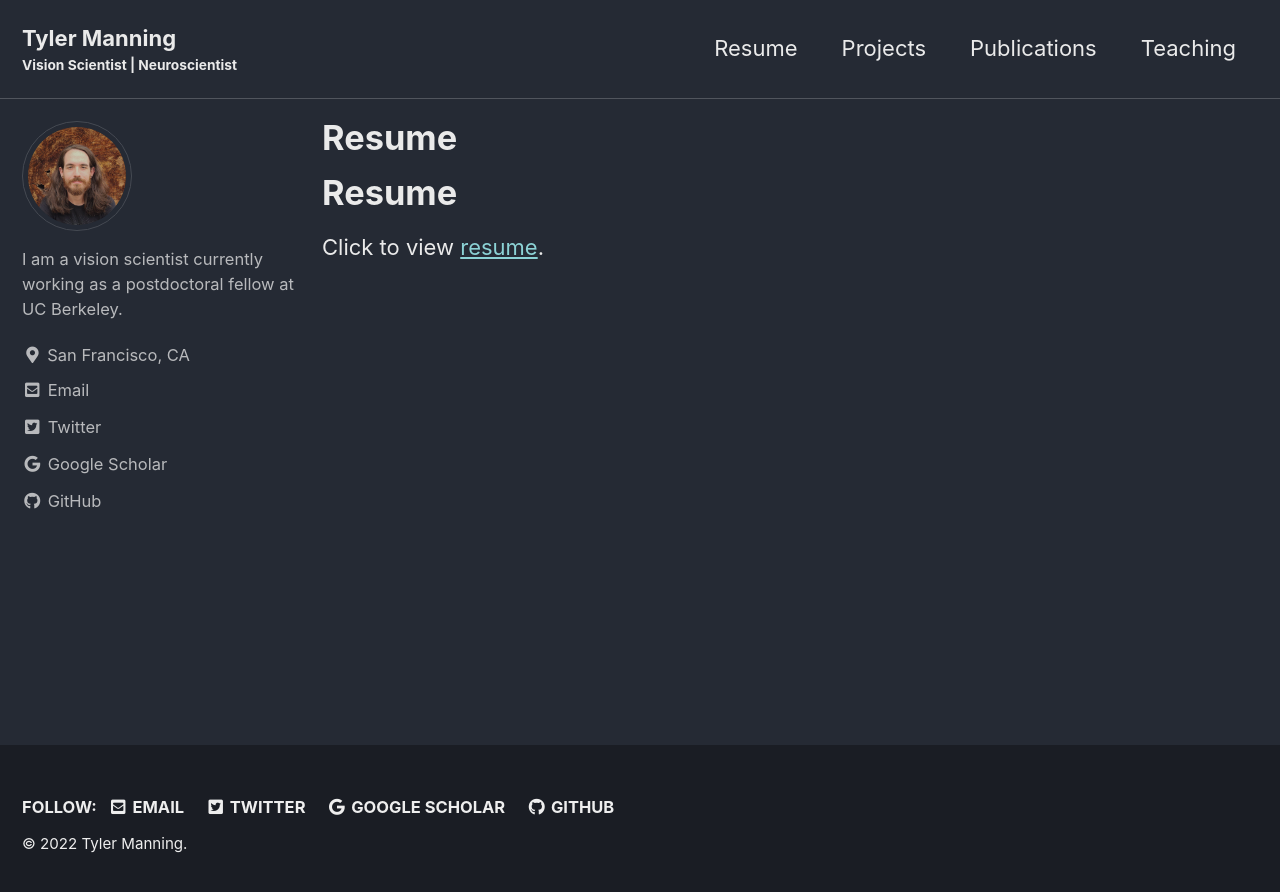
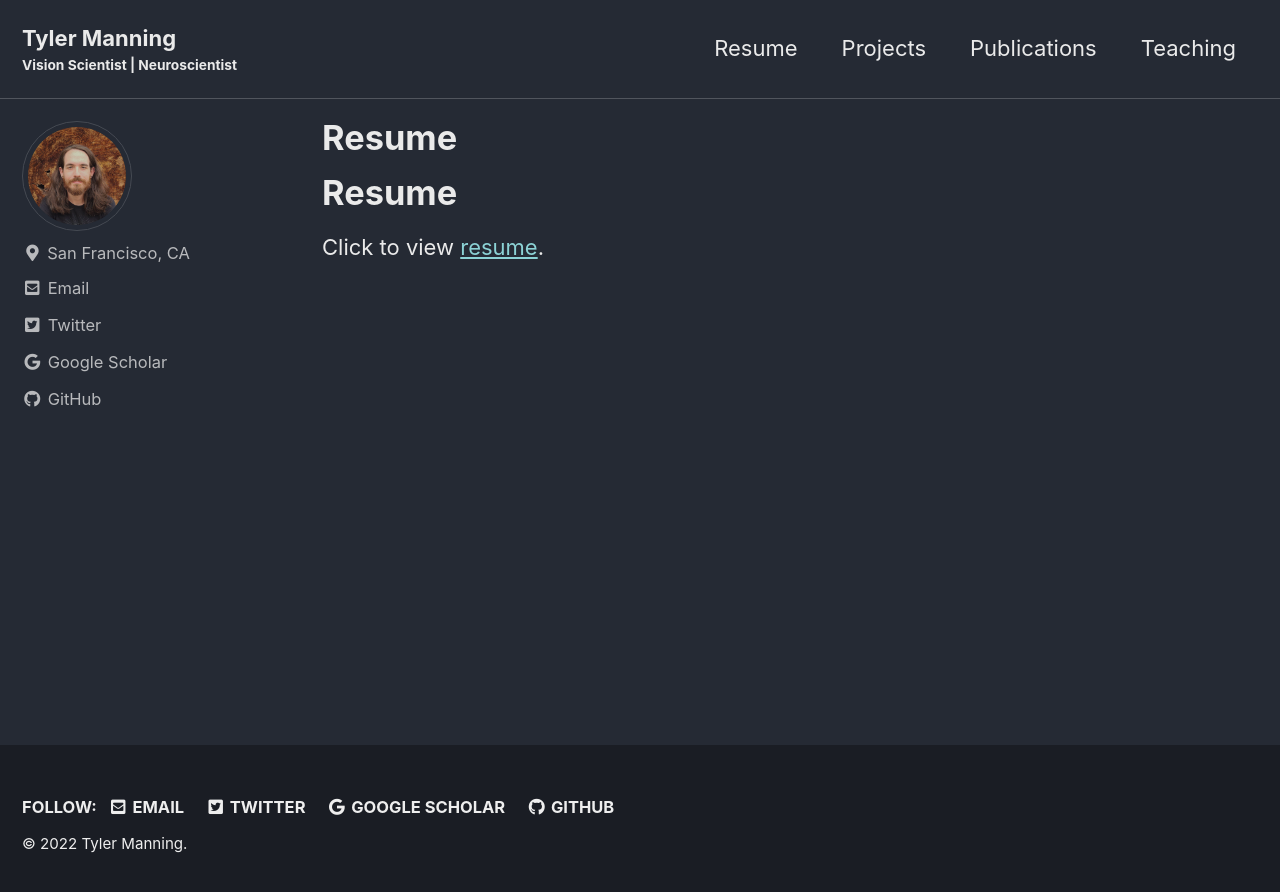
Before and after one commit to tsmanning/tsmanning.github.io, a Jekyll site: the page built from _pages/resume.html, in a window 1280 px wide. Shown: the top 892 px of the page. Built offline with Jekyll 4.4.1, drawn with Linux system fonts in a browser that asks for light colours; cached includes are drawn as plain includes.

Commit message:
fixing home page

```diff
--- a/_config.yml
+++ b/_config.yml
@@ -106,7 +106,7 @@ analytics:
 author:
   name             : #"Tyler Manning"
   avatar           : "assets/images/photo_2021-08-09_09-49-12.jpg"
-  bio              : "I am a vision scientist currently working as a postdoctoral fellow at UC Berkeley."
+  bio              : #"I am a vision scientist currently working as a postdoctoral fellow at UC Berkeley."
   location         : "San Francisco, CA"
   email            :
   links:
```
